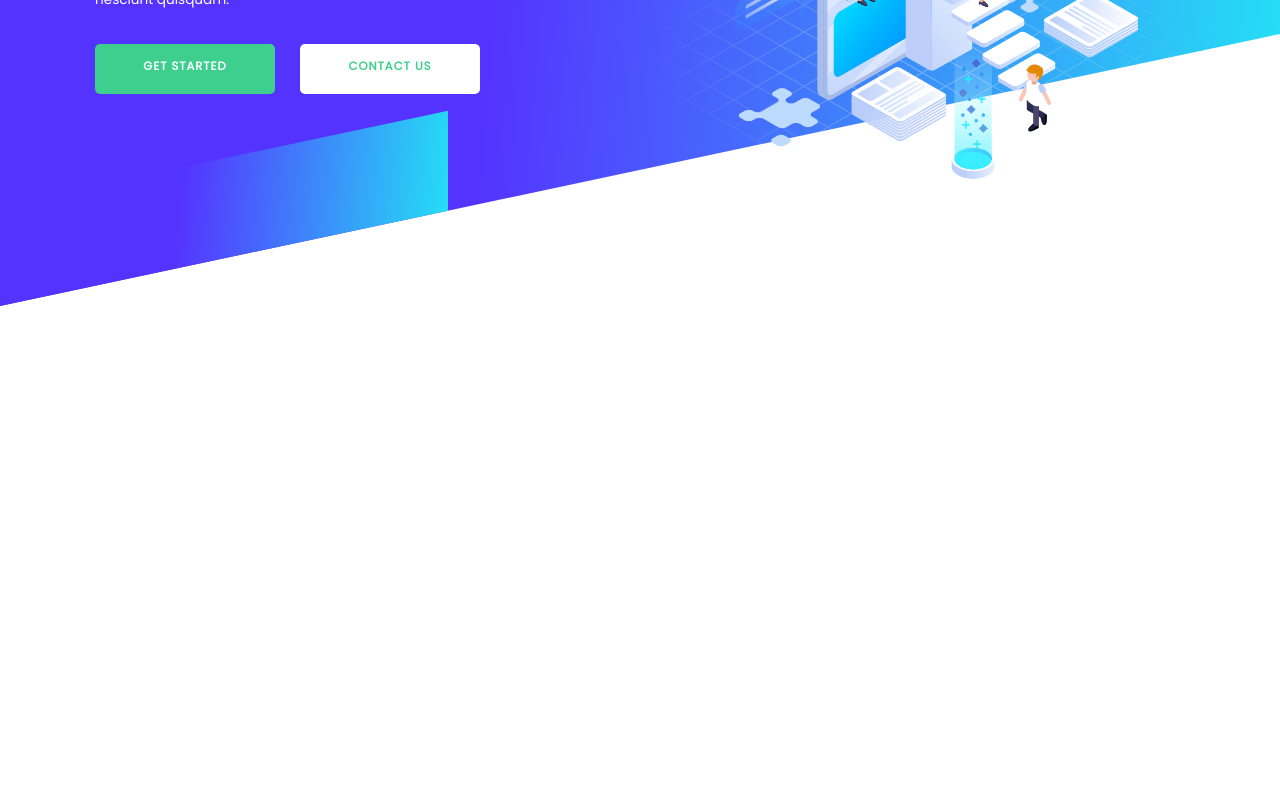
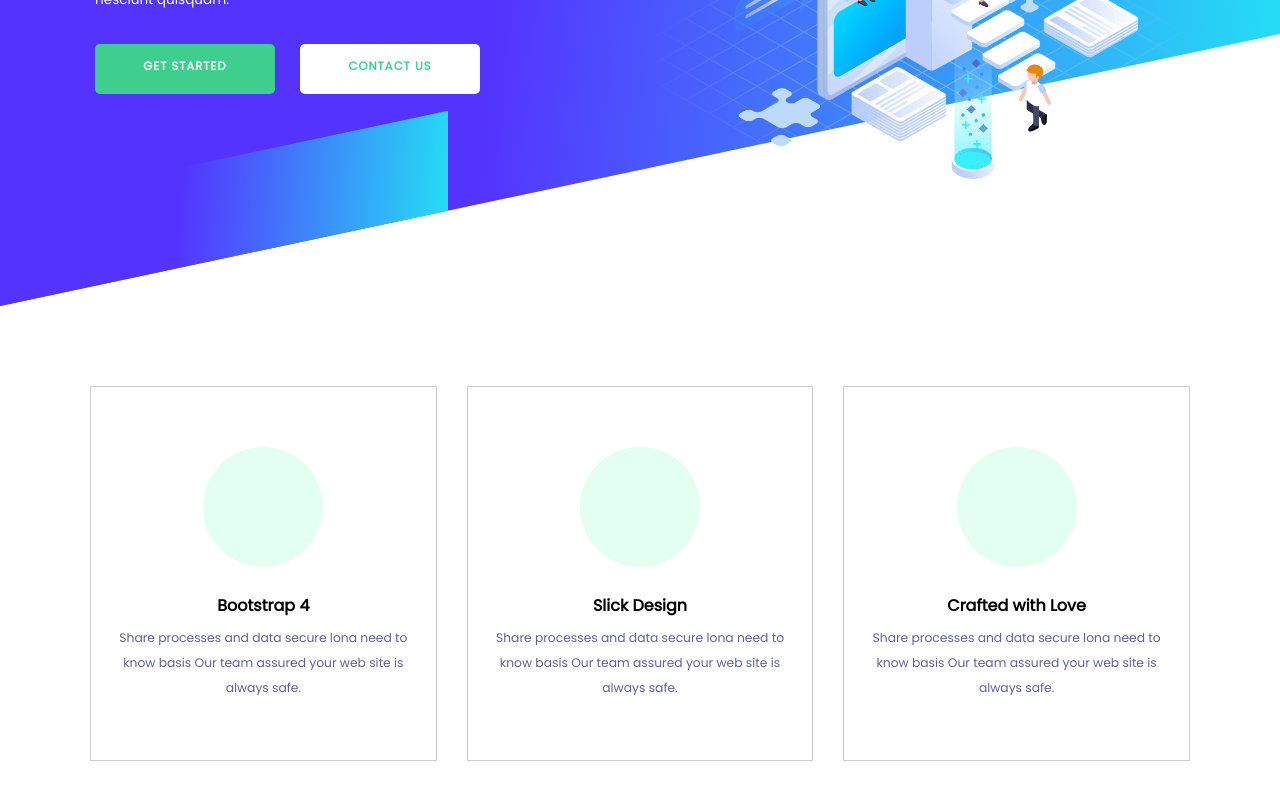
Before and after one commit to Marek-Barela/Slick-React, a React (Create React App) app: page / in a window 1280 px wide. Shown: the part 394-1194 px from the top of the page. Before the commit the page ends 800 px from the top, so only its background shows below. Built offline with nearby package versions, Linux system fonts and the light colour scheme.

Commit message:
features item structure and styling commited

```diff
--- a/src/components/about-feature-item/index.module.css
+++ b/src/components/about-feature-item/index.module.css
@@ -1,3 +1,39 @@
 .wrapper {
+  width: 33.33%;
+}
 
+.featureWrapper {
+  margin: 0 15px;
+  border: 1px solid #cccccc;
+  padding: 60px 24px;
+  display: flex;
+  justify-content: center;
+  align-items: center;
+  flex-direction: column;
+  text-align: center;
+  transition: all 0.5s;
 }
+
+.header {
+  margin: 10px 0;
+}
+
+.paragraph {
+  color: #5e629c;
+  margin: 0;
+  font-size: 0.77em;
+  line-height: 25px;
+}
+
+.circle {
+  height: 120px;
+  width: 120px;
+  border-radius: 100%;
+  background-color: #e3fff2;
+  margin-bottom: 20px;
+}
+
+.featureWrapper:hover {
+  border: 1px solid #3ecf8e;
+  box-shadow: 0px 2px 12px 8px rgba(0, 0, 0, 0.06);
+}
--- a/src/components/about-feature-item/index.tsx
+++ b/src/components/about-feature-item/index.tsx
@@ -1,11 +1,26 @@
-import React from 'react';
+import React, { FC } from 'react';
 import styles from './index.module.css';
 
-const FeatureItem = () => {
-  const { wrapper } = styles;
+interface Props {
+  //icon: object;
+  text: string;
+  description: string;
+}
+
+const FeatureItem: FC<Props> = props => {
+  const { wrapper, featureWrapper, header, paragraph, circle } = styles;
+  const { text, description } = props;
   return (
     <div className={wrapper}>
+      <div className={featureWrapper}>
+        <div className={circle}>
 
+        </div>
+        <h4 className={header}>{text}</h4>
+        <p className={paragraph}>
+          {description}
+        </p>
+      </div>
     </div>
   )
 }
--- a/src/components/about-features/index.module.css
+++ b/src/components/about-features/index.module.css
@@ -1,3 +1,6 @@
 .wrapper {
-
+  display: flex;
+  justify-content: center;
+  align-items: center;
+  padding: 80px 0;
 }
--- a/src/components/about-features/index.tsx
+++ b/src/components/about-features/index.tsx
@@ -6,7 +6,18 @@ const AboutFeatures = () => {
   const { wrapper } = styles;
   return (
     <div className={wrapper}>
-      <FeatureItem />
+      <FeatureItem
+        text="Bootstrap 4"
+        description="Share processes and data secure lona need to know basis Our team assured your web site is always safe."
+      />
+      <FeatureItem
+        text="Slick Design"
+        description="Share processes and data secure lona need to know basis Our team assured your web site is always safe."
+      />
+      <FeatureItem
+        text="Crafted with Love"
+        description="Share processes and data secure lona need to know basis Our team assured your web site is always safe."
+      />
     </div>
   )
 }
--- a/src/components/about/index.tsx
+++ b/src/components/about/index.tsx
@@ -5,7 +5,7 @@ import styles from './index.module.css';
 const About = () => {
   const { wrapper } = styles;
   return (
-    <section>
+    <section id="About">
       <div className={wrapper}>
         <AboutFeatures />
       </div>
```
